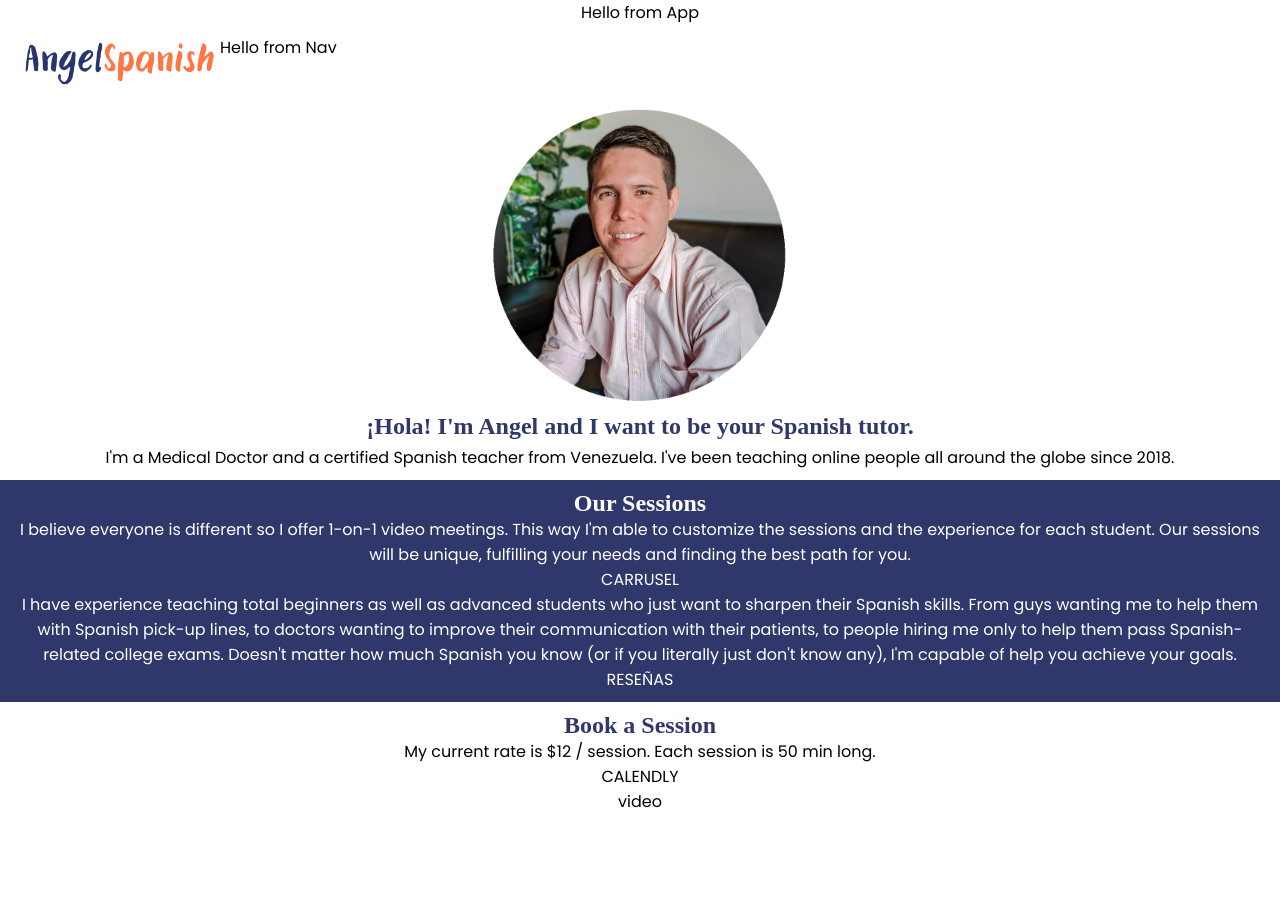
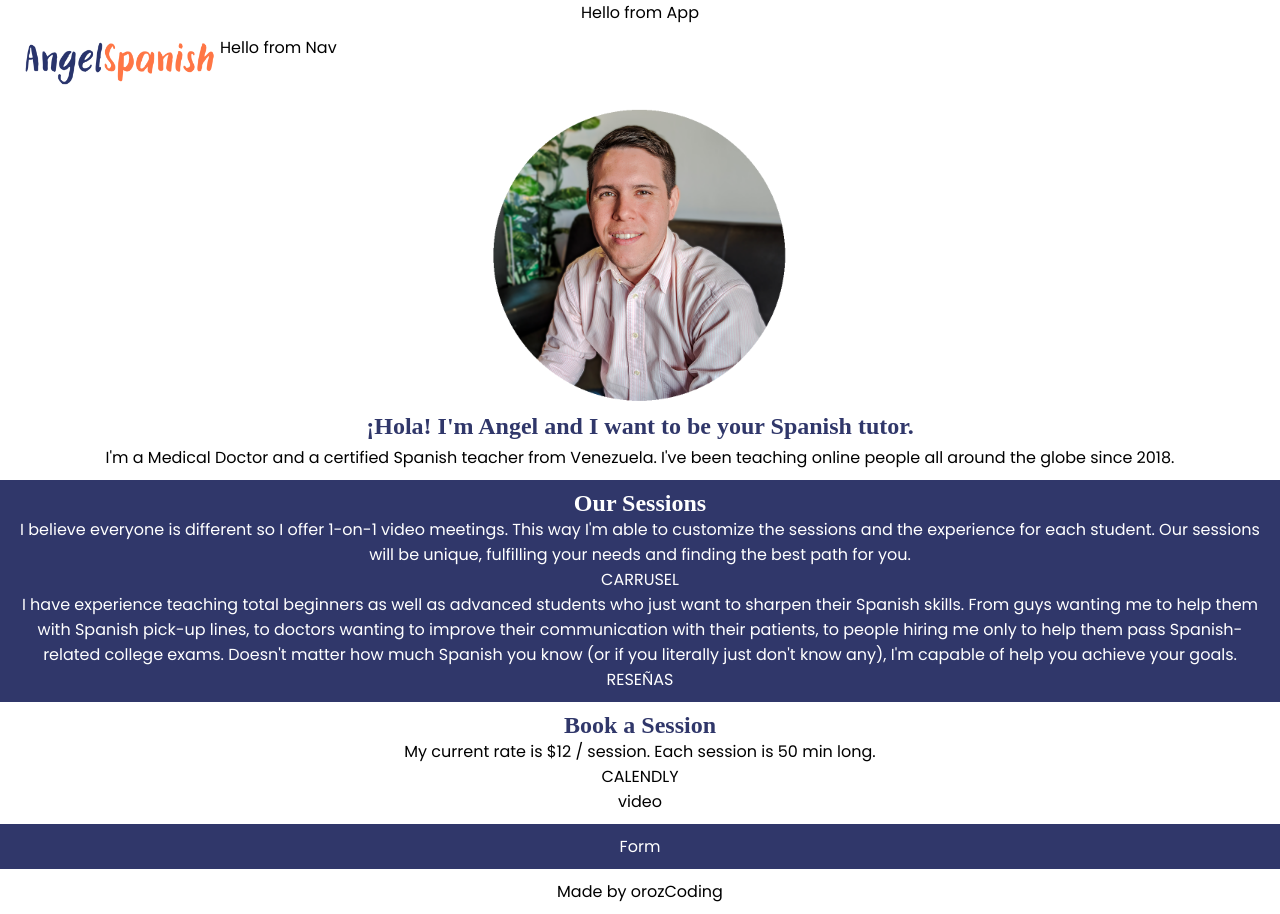
Before and after one commit to orozCoding/angelspanish, a React (Create React App) app: page / in a window 1280 px wide. Before the commit the page ends 824 px from the top, so only its background shows below. Built offline with nearby package versions, Linux system fonts and the light colour scheme; a web font is replaced by a local one.

Commit message:
Add Contact section

```diff
--- a/src/App.css
+++ b/src/App.css
@@ -76,3 +76,12 @@ section {
 .bk-title {
   color: var(--color-blue);
 }
+
+
+
+/* contact session */
+
+.sct-contact {
+  background-color: var(--color-blue);
+  color: var(--color-white);
+}
--- a/src/App.js
+++ b/src/App.js
@@ -1,6 +1,8 @@
 import './App.css';
 import AboutSection from './sections/About';
 import BookSection from './sections/Book';
+import ContactSection from './sections/Contact';
+import FooterSection from './sections/Footer';
 import Header from './sections/Header';
 import SessionsSection from './sections/Sessions';
 
@@ -12,6 +14,8 @@ function App() {
       <AboutSection />
       <SessionsSection />
       <BookSection />
+      <ContactSection />
+      <FooterSection />
     </div>
   );
 }
--- /dev/null
+++ b/src/sections/Contact.js
@@ -0,0 +1,9 @@
+const ContactSection = () => {
+  return (
+    <section className="sct-contact d-flex col">
+      <p>Form</p>
+    </section>
+  )
+}
+
+export default ContactSection;
--- a/src/sections/Footer.js
+++ b/src/sections/Footer.js
@@ -0,0 +1,9 @@
+const FooterSection = () => {
+  return (
+    <section className="sct-footer d-flex col">
+      <p>Made by orozCoding</p>
+    </section>
+  )
+}
+
+export default FooterSection;
```
Also changed, not shown: src/components/Form.js (added).
